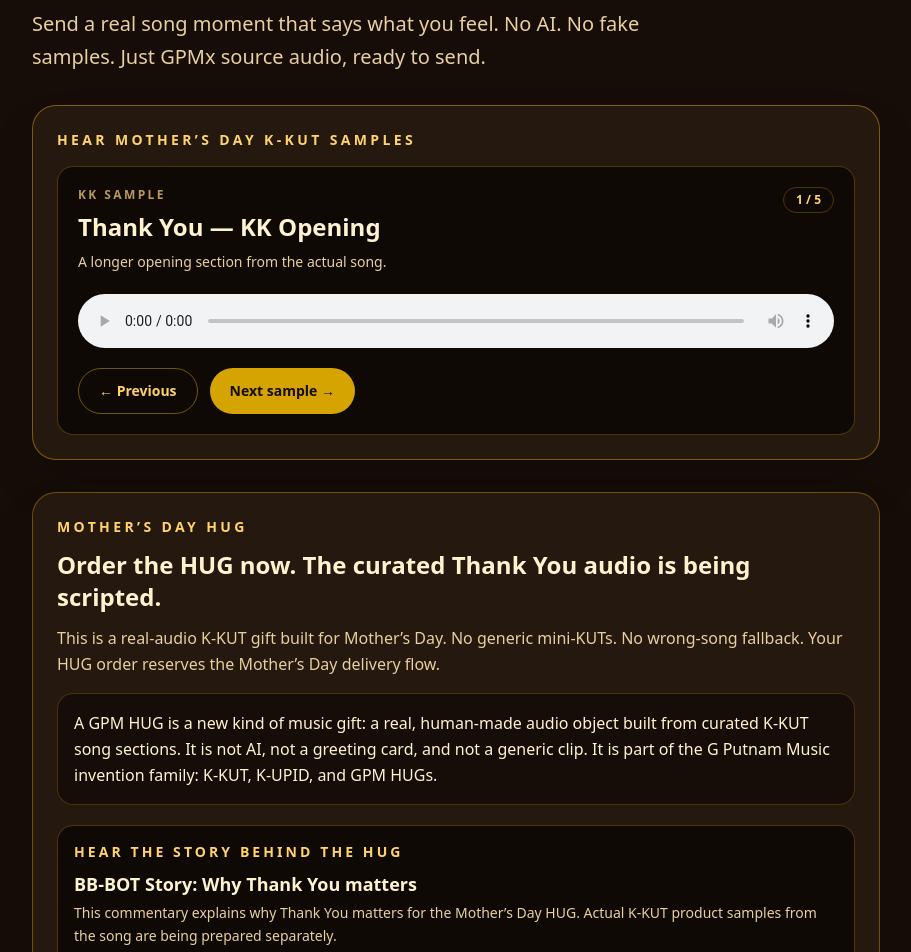
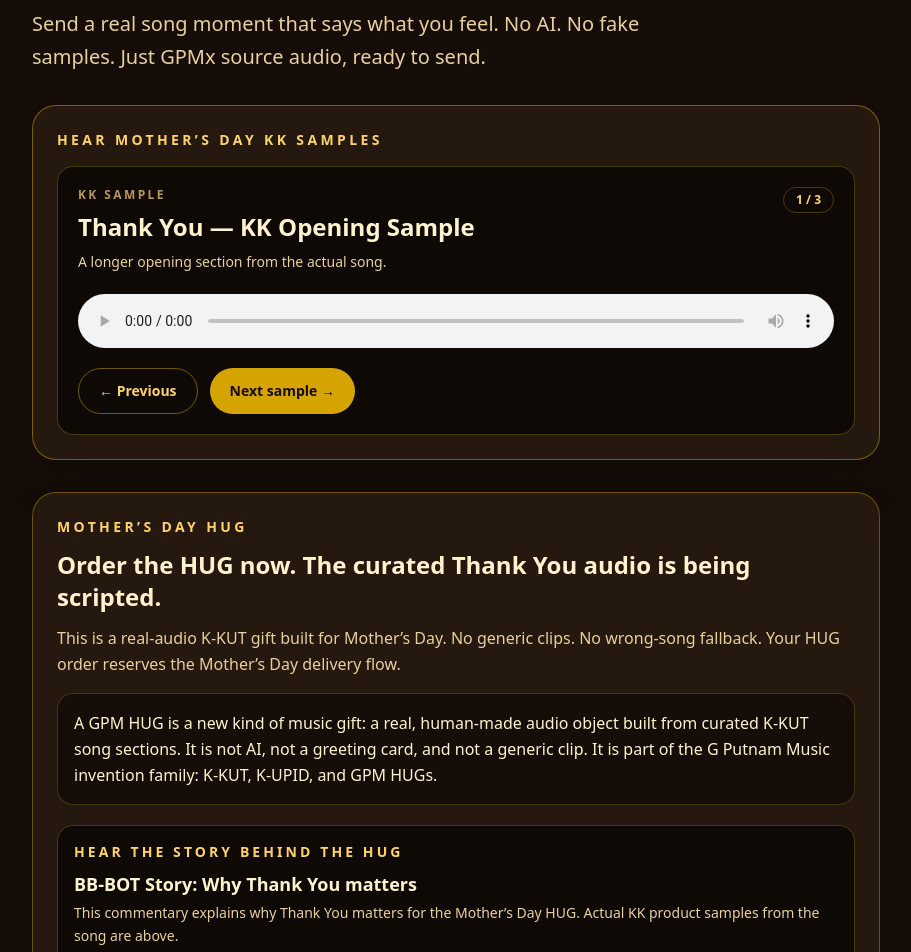
Before and after one commit to mmmm013/k-kut, a Next.js app: page /find in a window 1280 px wide. Shown: the part 380-1332 px from the top of the page, without its empty margins (184-1095 px from the left). Built offline with nearby package versions, Linux system fonts and the light colour scheme.

Commit message:
Limit Mother’s Day promo to KK samples only

```diff
--- a/app/find/page.tsx
+++ b/app/find/page.tsx
@@ -39,31 +39,19 @@ const PRESETS = [
 
 const MOTHERS_DAY_SAMPLES = [
   {
-    title: "Thank You — KK Opening",
+    title: "Thank You — KK Opening Sample",
     type: "KK Sample",
     purpose: "A longer opening section from the actual song.",
     audio_url: "/mothers-day/samples/thank-you-kk-opening.mp3",
   },
   {
-    title: "Thank You — 2-Line mK 1",
-    type: "mK Sample",
-    purpose: "A short two-line emotional moment.",
-    audio_url: "/mothers-day/samples/thank-you-mk-two-line-1.mp3",
-  },
-  {
-    title: "Thank You — 2-Line mK 2",
-    type: "mK Sample",
-    purpose: "Another compact two-line HUG option.",
-    audio_url: "/mothers-day/samples/thank-you-mk-two-line-2.mp3",
-  },
-  {
-    title: "Thank You — Chorus Sample",
+    title: "Thank You — KK Chorus Sample",
     type: "Chorus Sample",
     purpose: "A larger musical section for a fuller HUG.",
     audio_url: "/mothers-day/samples/thank-you-chorus-sample.mp3",
   },
   {
-    title: "Thank You — Outro Sample",
+    title: "Thank You — KK Outro Sample",
     type: "Outro Sample",
     purpose: "A closing song moment for a final Mother’s Day message.",
     audio_url: "/mothers-day/samples/thank-you-outro-sample.mp3",
@@ -124,7 +112,7 @@ export default function HomePage() {
 
         <div className="mb-8 rounded-3xl border border-[#d6a400]/50 bg-[#24180f] p-6 shadow-2xl">
           <p className="text-sm font-black uppercase tracking-[0.24em] text-[#ffd36a]">
-            Hear Mother’s Day K-KUT Samples
+            Hear Mother’s Day KK Samples
           </p>
           <div className="mt-4 rounded-2xl border border-[#d6a400]/30 bg-[#0f0906] p-5">
             <div className="flex flex-col gap-2 sm:flex-row sm:items-start sm:justify-between">
@@ -183,7 +171,7 @@ export default function HomePage() {
             Order the HUG now. The curated Thank You audio is being scripted.
           </p>
           <p className="mt-3 text-base leading-relaxed text-[#e8cf9f]">
-            This is a real-audio K-KUT gift built for Mother’s Day. No generic mini-KUTs. No wrong-song fallback.
+            This is a real-audio K-KUT gift built for Mother’s Day. No generic clips. No wrong-song fallback.
             Your HUG order reserves the Mother’s Day delivery flow.
           </p>
           <p className="mt-4 rounded-2xl border border-[#d6a400]/25 bg-[#160d08] p-4 text-base leading-relaxed text-[#fff3cf]">
@@ -199,7 +187,7 @@ export default function HomePage() {
               BB-BOT Story: Why Thank You matters
             </p>
             <p className="mt-1 text-sm leading-relaxed text-[#e8cf9f]">
-              This commentary explains why Thank You matters for the Mother’s Day HUG. Actual K-KUT product samples from the song are being prepared separately.
+              This commentary explains why Thank You matters for the Mother’s Day HUG. Actual KK product samples from the song are above.
             </p>
             <audio controls preload="none" className="mt-4 w-full">
               <source src="/mothers-day/thank-you-source.mp3" type="audio/mpeg" />
@@ -252,7 +240,7 @@ export default function HomePage() {
                 BB-BOT story is ready.
               </h2>
               <p className="mb-5 text-[#e8cf9f]">
-                Press play below for the story. Actual K-KUT song samples are being
+                Press play below for the story. KK song samples are
                 reviewed.
               </p>
             </div>
@@ -304,7 +292,7 @@ export default function HomePage() {
 
         <p className="mt-8 text-sm text-[#b99759]">
           Mother’s Day HUGs are curated K-KUT gifts. No generic mini-KUTs are shown in this holiday flow.
-          Thank You inventory is being scripted for Verse 1, Verse 2, Chorus 3, Outro, and bite-size HUG options.
+          Thank You KK inventory is being scripted for clean song-section HUG options.
         </p>
       </section>
     </main>
--- a/app/page.tsx
+++ b/app/page.tsx
@@ -37,31 +37,19 @@ const PRESETS = [
 
 const MOTHERS_DAY_SAMPLES = [
   {
-    title: "Thank You — KK Opening",
+    title: "Thank You — KK Opening Sample",
     type: "KK Sample",
     purpose: "A longer opening section from the actual song.",
     audio_url: "/mothers-day/samples/thank-you-kk-opening.mp3",
   },
   {
-    title: "Thank You — 2-Line mK 1",
-    type: "mK Sample",
-    purpose: "A short two-line emotional moment.",
-    audio_url: "/mothers-day/samples/thank-you-mk-two-line-1.mp3",
-  },
-  {
-    title: "Thank You — 2-Line mK 2",
-    type: "mK Sample",
-    purpose: "Another compact two-line HUG option.",
-    audio_url: "/mothers-day/samples/thank-you-mk-two-line-2.mp3",
-  },
-  {
-    title: "Thank You — Chorus Sample",
+    title: "Thank You — KK Chorus Sample",
     type: "Chorus Sample",
     purpose: "A larger musical section for a fuller HUG.",
     audio_url: "/mothers-day/samples/thank-you-chorus-sample.mp3",
   },
   {
-    title: "Thank You — Outro Sample",
+    title: "Thank You — KK Outro Sample",
     type: "Outro Sample",
     purpose: "A closing song moment for a final Mother’s Day message.",
     audio_url: "/mothers-day/samples/thank-you-outro-sample.mp3",
@@ -122,7 +110,7 @@ export default function HomePage() {
 
         <div className="mb-8 rounded-3xl border border-[#d6a400]/50 bg-[#24180f] p-6 shadow-2xl">
           <p className="text-sm font-black uppercase tracking-[0.24em] text-[#ffd36a]">
-            Hear Mother’s Day K-KUT Samples
+            Hear Mother’s Day KK Samples
           </p>
           <div className="mt-4 rounded-2xl border border-[#d6a400]/30 bg-[#0f0906] p-5">
             <div className="flex flex-col gap-2 sm:flex-row sm:items-start sm:justify-between">
@@ -181,7 +169,7 @@ export default function HomePage() {
             Order the HUG now. The curated Thank You audio is being scripted.
           </p>
           <p className="mt-3 text-base leading-relaxed text-[#e8cf9f]">
-            This is a real-audio K-KUT gift built for Mother’s Day. No generic mini-KUTs. No wrong-song fallback.
+            This is a real-audio K-KUT gift built for Mother’s Day. No generic clips. No wrong-song fallback.
             Your HUG order reserves the Mother’s Day delivery flow.
           </p>
           <p className="mt-4 rounded-2xl border border-[#d6a400]/25 bg-[#160d08] p-4 text-base leading-relaxed text-[#fff3cf]">
@@ -197,7 +185,7 @@ export default function HomePage() {
               BB-BOT Story: Why Thank You matters
             </p>
             <p className="mt-1 text-sm leading-relaxed text-[#e8cf9f]">
-              This commentary explains why Thank You matters for the Mother’s Day HUG. Actual K-KUT product samples from the song are being prepared separately.
+              This commentary explains why Thank You matters for the Mother’s Day HUG. Actual KK product samples from the song are above.
             </p>
             <audio controls preload="none" className="mt-4 w-full">
               <source src="/mothers-day/thank-you-source.mp3" type="audio/mpeg" />
@@ -250,7 +238,7 @@ export default function HomePage() {
                 BB-BOT story is ready.
               </h2>
               <p className="mb-5 text-[#e8cf9f]">
-                Press play below for the story. Actual K-KUT song samples are being
+                Press play below for the story. KK song samples are
                 reviewed.
               </p>
             </div>
@@ -302,7 +290,7 @@ export default function HomePage() {
 
         <p className="mt-8 text-sm text-[#b99759]">
           Mother’s Day HUGs are curated K-KUT gifts. No generic mini-KUTs are shown in this holiday flow.
-          Thank You inventory is being scripted for Verse 1, Verse 2, Chorus 3, Outro, and bite-size HUG options.
+          Thank You KK inventory is being scripted for clean song-section HUG options.
         </p>
       </section>
     </main>
```
